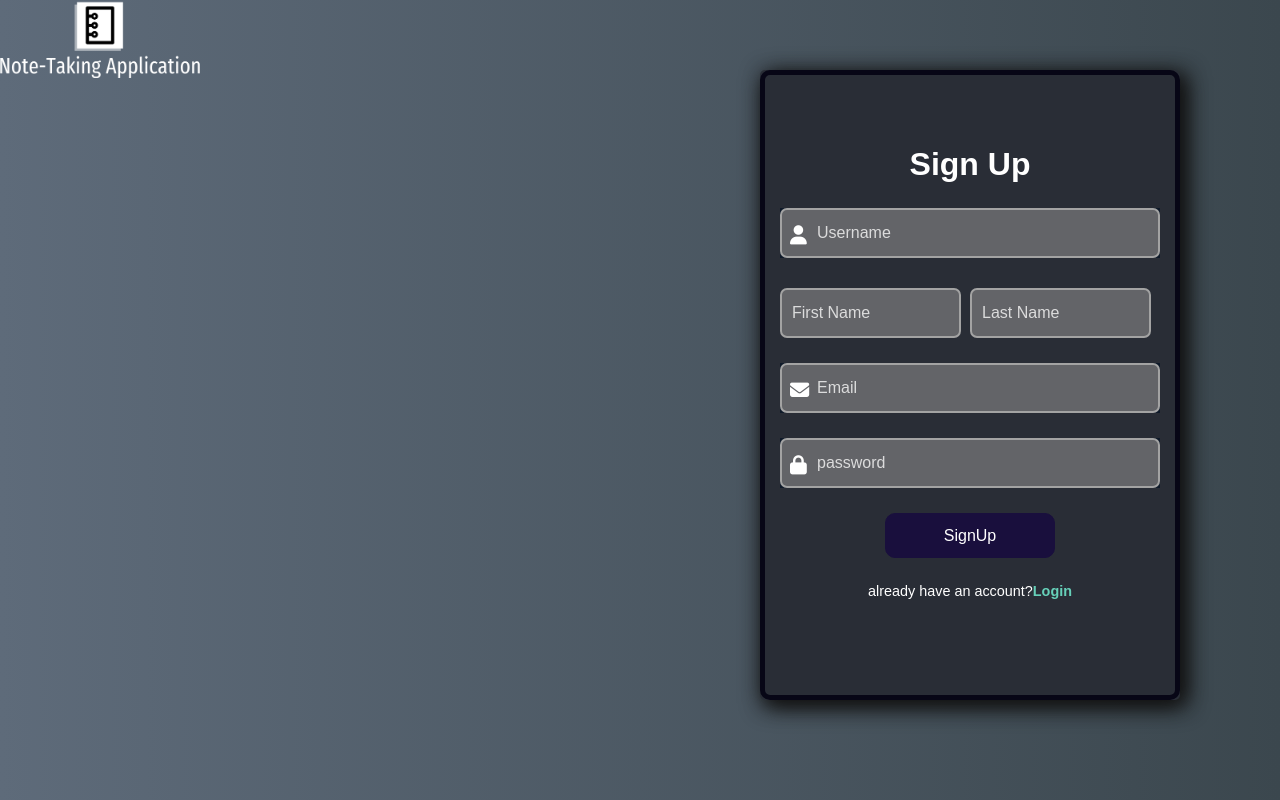
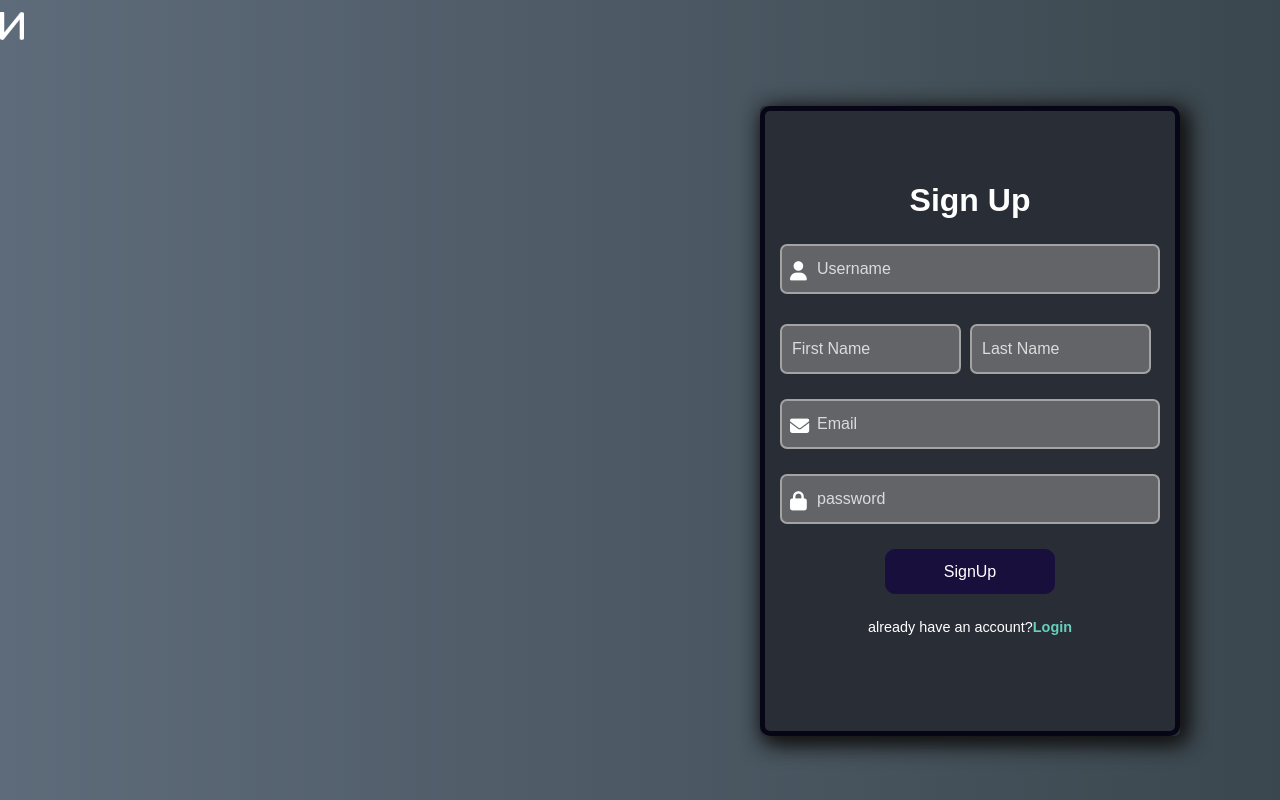
Before and after one commit to MohammadRauf0/WebProgrammingProject, a PHP site: page /Authontication/SignUp.php in a window 1280 px wide. Run offline with PHP 8.4, Linux system fonts and the light colour scheme; some libraries are stand-ins or nearby versions.

Commit message:
another change

```diff
--- a/Authontication/Login.php
+++ b/Authontication/Login.php
@@ -13,7 +13,6 @@
     <div class="wrapperLog">
       <form action="" method="post">
         <h2>Log in</h2>
-
         <div class="input-box">
           <span class="icon"><i class="fa-solid fa-user"></i></span>
           <input type="text" placeholder="Username" required />
@@ -25,7 +24,7 @@
         <div class="forget-pass">
           <a href="#">Forget Password</a>
         </div>
-        <button type="submit">Login</button>
+        <button class="button" type="submit">Login</button>
         <div class="register-link">
           <p>Don't have an account?<a href="SignUp.php">Register</a> </p>
         </div>
--- a/Authontication/SignUp.php
+++ b/Authontication/SignUp.php
@@ -9,7 +9,21 @@
 </head>
 
 <body>
-   <img width="200" src="../Assets/logo.png" alt="LoGo">
+<nav class="navbar bg-body-tertiary bg-dark">
+        <button class="btn btn-primary btn-dark m-1" type="button" data-bs-toggle="offcanvas"
+            data-bs-target="#sidebar-wrapper">
+            <i class="bi bi-arrow-bar-right" style="font-size: 20px;"></i>
+        </button>
+        <div class="container justify-content-center">
+            <div class="navbar-brand">
+                <a href="dashboard.php" class="navbar-brand">
+                    <i class="fa-solid fa-n fa-flip fa-2xl" style="color: #ffffff;"></i>
+                </a>
+            </div>
+        </div>
+    </nav>
+
+
   <div class="bigdiv">
     <div class="wrapperSign main">
       <form action="" method="post">
@@ -35,7 +49,7 @@
           <span class="icon"><i class="fa-solid fa-lock"></i></span>
           <input type="password" placeholder="password" required />
         </div>
-        <button type="submit">SignUp</button>
+        <button class="button" type="submit">SignUp</button>
         <div class="register-link">
           <p>already have an account?<a href="Login.php">Login</a></p>
         </div>
--- a/Authontication/style.css
+++ b/Authontication/style.css
@@ -183,7 +183,7 @@
   position: relative;
   width: 100%;
   margin: 25px 0;
-  background-color: #0e1929;
+  /* background-color: #0e1929; */
 }
 .input-boxSpecial {
   display: flex;
@@ -263,7 +263,7 @@
 .forget-pass a:hover {
   text-decoration: underline;
 }
-button {
+.button {
   position: relative;
   width: 170px;
   height: 45px;
```
